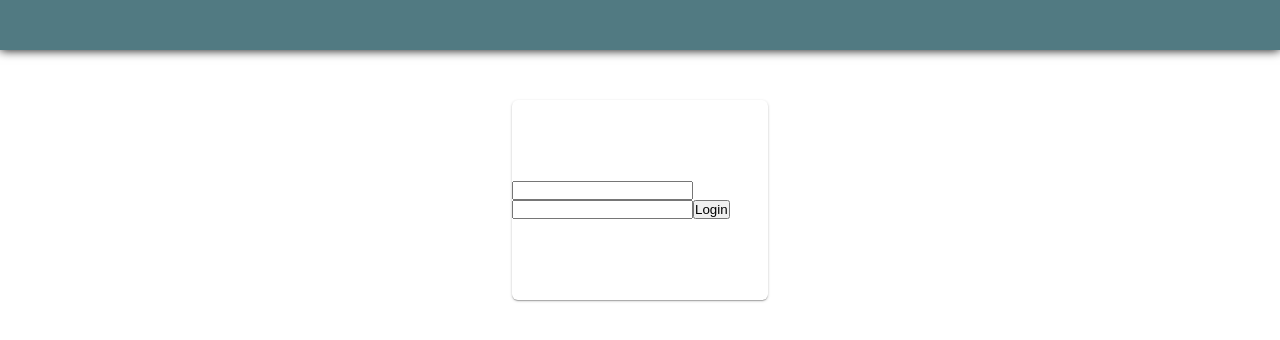
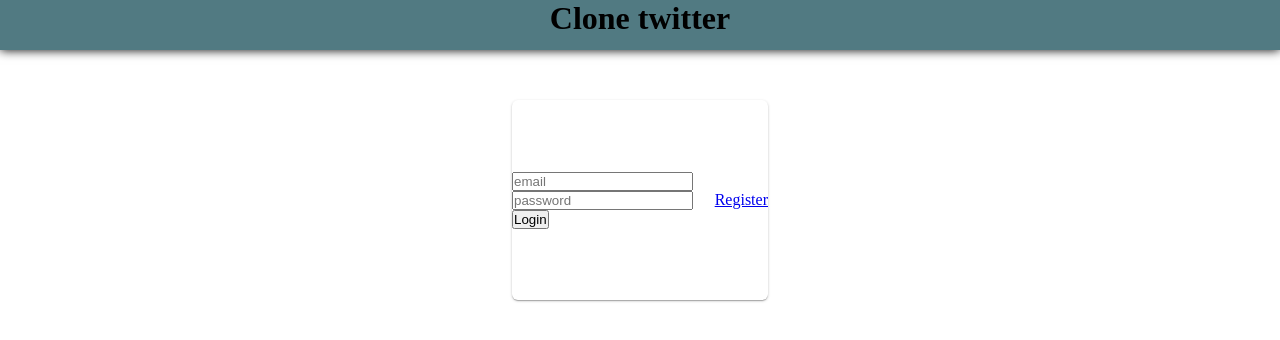
Before and after one commit to RobertDS07/twitter_clone_front_old, a React (Create React App) app: page / in a window 1280 px wide. Shown: the top 340 px of the page. Built offline with nearby package versions, Linux system fonts and the light colour scheme.

Commit message:
:rocket: Só falta a questão de likes... algum dia quem sabe eu faça

```diff
--- a/src/App.js
+++ b/src/App.js
@@ -8,6 +8,9 @@ const GlobalStyles = createGlobalStyle`
   *{
     padding: 0;
     margin: 0;
+  }
+  body{
+    overflow-x: hidden;
   }
 `
 
--- a/src/Routes.js
+++ b/src/Routes.js
@@ -1,22 +1,43 @@
-import React from 'react'
+import React, { useState } from 'react'
 import {
-    Route
+    Route, Switch
 } from "react-router-dom";
+
+import { Context } from './components/Context'
 
 import Main from './components/Main'
 import Header from './components/Header'
+import Feed from './components/Feed'
+import NotFound from './components/NotFound';
 
 
 export default () => {
+    const [logged, setLogged] = useState(localStorage.getItem('authorization'))
 
+    return (
+        <>
+            <Context.Provider value={{ logged, setLogged }}>
+                <Header />
 
-    return(
-        <>
-            <Header />
+                <Switch>
 
-            <Route exact path='/'>
-                <Main></Main>
-            </Route>
+                    <Route exact path='/'>
+                        <Main />
+                    </Route>
+
+                    <Route exact path='/register'>
+                        <Main register={true} />
+                    </Route>
+
+                    <Route path='/home'>
+                        <Feed />
+                    </Route>
+
+                    <Route component={NotFound} />
+
+                </Switch>
+            </Context.Provider>
+
         </>
     )
 }
--- /dev/null
+++ b/src/components/Context.jsx
@@ -0,0 +1,3 @@
+import { createContext } from 'react'
+
+export const Context = createContext()
--- /dev/null
+++ b/src/components/Feed.jsx
@@ -0,0 +1,115 @@
+import React, { useContext, useEffect, useState } from 'react'
+import styled from 'styled-components'
+import { Redirect } from 'react-router-dom'
+import Axios from 'axios'
+
+import { Context } from './Context'
+import config from '../config/config'
+
+const Feed = styled.main`
+    grid-area: main;
+    width: 100%;
+    height: auto;
+    display: flex;
+    flex-direction: column;
+
+    &.content {
+        flex-direction: column-reverse
+    }
+`
+
+const Main = styled.div`
+    height: 200px;
+    border-radius: 6px;
+    box-shadow: 0px 1px 3px 0px rgba(0,0,0,0.2), 0px 1px 1px 0px rgba(0,0,0,0.14), 0px 2px 1px -1px rgba(0,0,0,0.12);
+    margin-top: 50px;
+    text-align: center;
+`
+
+export default () => {
+    const { logged } = useContext(Context)
+    const [posts, setPosts] = useState()
+
+    const token = localStorage.getItem('authorization')
+
+    useEffect(() => {
+        async function getData() {
+            const data = await Axios.post(config.url, {
+                query: `
+                {
+                    posts(token:"${token}"){
+                        author
+                        content
+                        likes
+                        mutable
+                        _id
+                    }
+                }
+                `
+            })
+            setPosts(data.data.data.posts)
+        } getData()
+    }, [])
+
+    async function postar (e) {
+        const token = e.target.children[0].value
+        const content = e.target.children[1].value
+
+        const data = await Axios.post(config.url, {
+            query: `
+            mutation{
+                createPost(token:"${token}", content:"${content}")
+            }
+            `
+        })
+    }
+
+    async function deletePost(e, {_id}){
+        await Axios.post(config.url,{
+            query: `
+            mutation{
+                deletePost(_id:"${_id}")
+            }
+            `
+        })
+    }
+
+    return (
+        <Feed>
+
+            {!logged && <Redirect to='/' />}
+
+            <Main>
+                <form onSubmit={e => postar(e)}>
+                    <input type="hidden" name="token" value={localStorage.getItem('authorization') || undefined}/>
+                    <input type="text" name="content" id="content"/>
+                    <button type="submit">postar</button>
+                </form>
+            </Main>
+
+            <Feed className='content'>
+            {!!posts && posts.map(post => {
+                if (post.mutable) {
+                    return(
+                    <Main key={post._id}>
+                        <form onSubmit={e => deletePost(e, post)}>
+                            <button type='submit'>Delete</button>
+                        </form>
+                        <p>{post.author}</p>
+                        <p>{post.content}</p>
+                        <p>{post.likes}</p>
+                    </Main>
+                    )
+                }
+                return(
+                <Main key={post._id}>
+                    <p>{post.author}</p>
+                    <p>{post.content}</p>
+                    <p>{post.likes}</p>
+                </Main>
+                )
+            })}
+            </Feed>
+        </Feed>
+    )
+}
--- a/src/components/Header.jsx
+++ b/src/components/Header.jsx
@@ -1,5 +1,6 @@
-import React from 'react'
+import React, { useContext } from 'react'
 import styled from 'styled-components'
+import { Context } from './Context'
 
 const Header = styled.header`
     grid-area: cabeçalho;
@@ -8,9 +9,22 @@ const Header = styled.header`
 `
 
 export default () => {
+    const {logged} = useContext(Context)
+
+    function logout(e) {
+        localStorage.removeItem('authorization')
+    }
+
     return(
         <Header>
-
+            {logged &&
+                <form onSubmit={e => logout(e)}>
+                    <button type="submit">Logout</button>
+                </form>
+            }
+            {!logged &&
+                <h1 style={{textAlign:'center'}}>Clone twitter</h1>
+            }
         </Header>
     )
 }
--- a/src/components/Main.jsx
+++ b/src/components/Main.jsx
@@ -1,8 +1,10 @@
-import React from 'react'
+import React, { useContext } from 'react'
 import styled from 'styled-components'
 import axios from 'axios'
+import { Redirect, Link } from 'react-router-dom'
 
 import config from '../config/config'
+import { Context } from './Context'
 
 const Main = styled.main`
     grid-area: main;
@@ -19,33 +21,60 @@ const Main = styled.main`
 // ESTUDAR MATERIALIZE
 
 
+export default props => {
+    const { logged, setLogged } = useContext(Context)
 
-export default () => {
-    const { url } = config
-
-    async function teste(e) {
+    async function login(e) {
         e.preventDefault()
         const email = e.target.children[0].value
         const password = e.target.children[1].value
+        const name = e.target.children[2].value
 
-        const token = await axios.post(url, {
+        const data = !props.register ? await axios.post(config.url, {
             query: `
             {
                 login(email: "${email}", password: "${password}")
             }
             `
+        }) : await axios.post(config.url, {
+            query: `
+            mutation{
+                createUser(email: "${email}", password: "${password}", name: "${name}",)
+            }
+            `
         })
 
-        console.log(token)
+        const { login } = data.data.data
+        const { createUser } = data.data.data
+
+        localStorage.setItem('authorization', login || createUser)
+
+        if(!!localStorage.getItem('authorization')) setLogged(true)
     }
 
     return (
         <Main>
-            <form onSubmit={e => teste(e)}>
-                <input type="text" name="email" id="email" />
-                <input type="text" name="password" id="password" />
-                <button type="submit">Login</button>
-            </form>
+            {!props.register &&
+            <>
+                <form onSubmit={e => login(e)}>
+                    <input type="text" name="email" id="email" placeholder='email' />
+                    <input type="text" name="password" id="password" placeholder='password' />
+                    <button type="submit">Login</button>
+                    {logged && <Redirect to='/home' />}
+                </form>
+                <Link to='/register'>Register</Link>
+            </>
+            }
+
+            {props.register &&
+                <form onSubmit={e => login(e)}>
+                    <input type="text" name="email" id="email" placeholder='email' />
+                    <input type="text" name="password" id="password" placeholder='password' />
+                    <input type="text" name="name" id="name" placeholder='name' />
+                    <button type="submit">Login</button>
+                    {logged && <Redirect to='/home' />}
+                </form>
+            }
         </Main>
     )
 }
--- /dev/null
+++ b/src/components/NotFound.jsx
@@ -0,0 +1,6 @@
+import React from 'react'
+
+export default () =>
+    <div>
+        <h1>Not found</h1>
+    </div>
```
